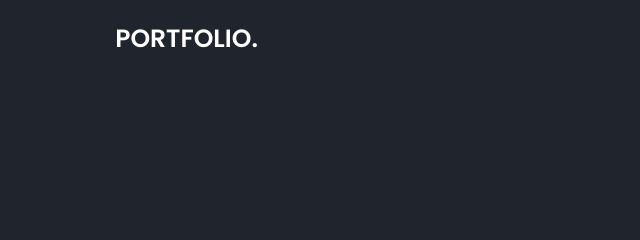
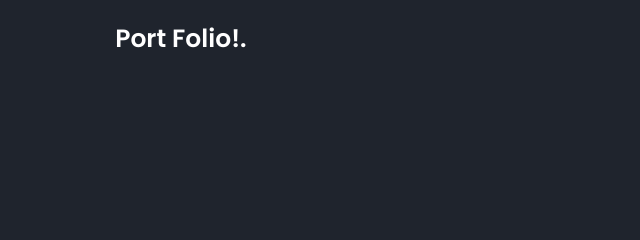
Before and after one commit to Godyouknowstyle/My-Port-folio, a plain HTML site: page index.html in a window 1280 px wide. Shown: the top 240 px of the page, 0-640 px from the left. Drawn offline with nearby package versions, Linux system fonts and the light colour scheme.

Commit message:
error edit

```diff
--- a/index.html
+++ b/index.html
@@ -20,7 +20,7 @@
 <body>
 
     <header class="header">
-        <a href="#" class="logo">PORTFOLIO.</a>
+        <a href="#" class="logo">Port Folio!.</a>
 
         <i class='bx bx-menu' id="menu-icon"></i>
 
```
